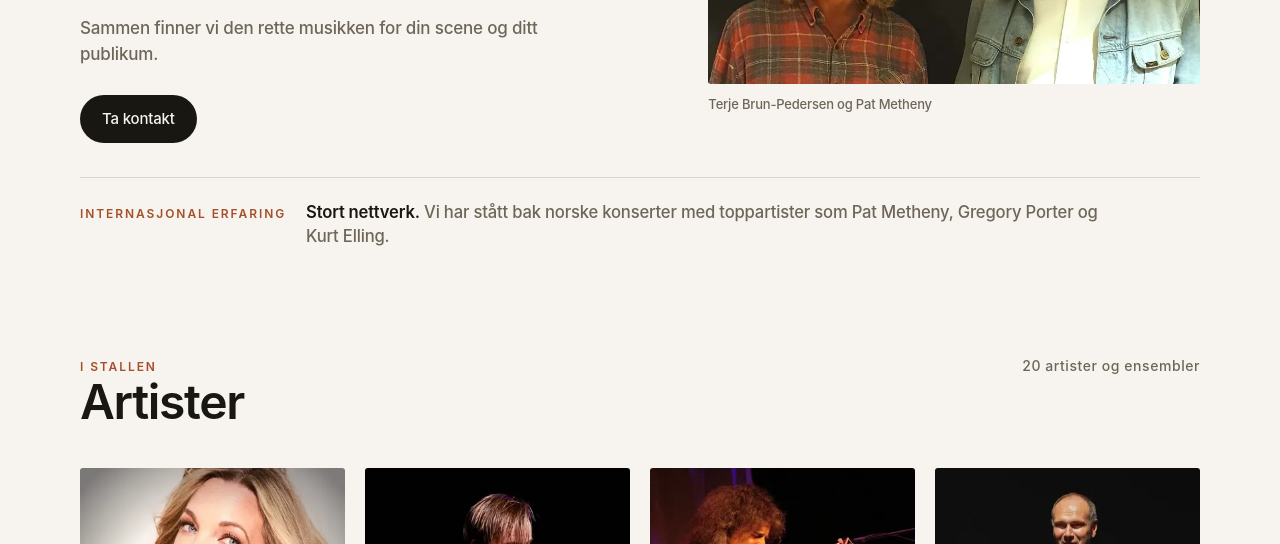
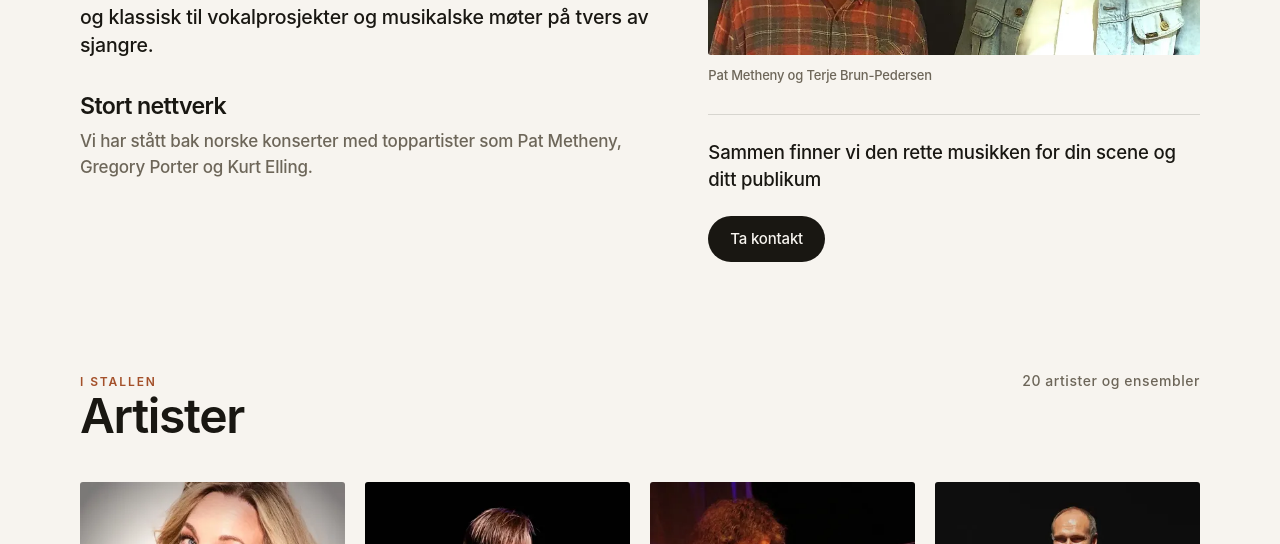
Before and after one commit to trollieske/terjebrun.no, a website: page index.html in a window 1280 px wide. Shown: the part 556-1100 px from the top of the page. Drawn offline with Linux system fonts and the light colour scheme.

Commit message:
Feltet: kundens rekkefølge, riktig bildetekst og cta under bildet
- «Utvalgte musikere» er tatt ut.
- «Pålitelig samarbeid» står i aksentfargen, som overlinja hadde.
- Etter posisjoneringen kommer «Stort nettverk» som underoverskrift (h2) med
  linja «Vi har stått bak norske konserter med toppartister som Pat Metheny,
  Gregory Porter og Kurt Elling.»
- Bildeteksten er endret til «Pat Metheny og Terje Brun-Pedersen» — han står
  til venstre, Terje til høyre.
- Under bildet: «Sammen finner vi den rette musikken for din scene og ditt
  publikum» med «Ta kontakt»-knappen.
- Erfaringsstripa på tvers er fjernet (innholdet ligger nå i teksten).
- Båndet er urørt: logo + bokeh, 237 px.

Merk: «Internasjonal erfaring» er dermed ikke lenger med på siden. Det var
første halvdel av linje 4 hans — se README om den skal inn igjen.

```diff
--- a/css/style.css
+++ b/css/style.css
@@ -360,12 +360,29 @@ h1, h2, h3 {
   font-size: clamp(1.05rem, 1.55vw, 1.22rem);
   line-height: 1.45;
 }
-.presentasjon-invitasjon {
-  max-width: 44ch;
-  margin-top: 18px;
+.presentasjon-nettverk {
+  margin-top: clamp(24px, 3vw, 34px);
+  font-size: clamp(1.15rem, 1.9vw, 1.45rem);
+}
+.presentasjon-brødtekst {
+  max-width: 50ch;
+  margin-top: 10px;
   color: var(--blekk-dempet);
 }
-.presentasjon-handling { margin-top: clamp(22px, 2.6vw, 28px); }
+
+/* Høyre kolonne: bildet, og invitasjonen med kontaktknappen under det */
+.presentasjon-hoyre {
+  display: flex;
+  flex-direction: column;
+  gap: clamp(20px, 2.4vw, 28px);
+}
+.presentasjon-cta { border-top: 1px solid var(--strek); padding-top: clamp(18px, 2.2vw, 24px); }
+.presentasjon-cta p {
+  max-width: 46ch;
+  font-size: clamp(1.02rem, 1.45vw, 1.16rem);
+  line-height: 1.45;
+}
+.presentasjon-handling { margin-top: clamp(18px, 2.2vw, 24px); }
 .presentasjon-bilde { margin: 0; }
 .presentasjon-bilde img {
   width: 100%;
@@ -378,24 +395,7 @@ h1, h2, h3 {
   font-size: 13px;
   color: var(--blekk-dempet);
 }
-/* Erfaringslinja under, på tvers, skilt med en hårstrek */
-.presentasjon-erfaring {
-  display: flex;
-  flex-wrap: wrap;
-  align-items: baseline;
-  gap: 6px 20px;
-  margin-top: clamp(22px, 2.8vw, 34px);
-  padding-top: clamp(16px, 2vw, 22px);
-  border-top: 1px solid var(--strek);
-  color: var(--blekk-dempet);
-}
-.presentasjon-erfaring .eyebrow { flex: none; }
-.presentasjon-erfaring span + span {
-  max-width: 76ch;
-  font-size: clamp(.98rem, 1.3vw, 1.08rem);
-  line-height: 1.45;
-}
-.presentasjon-erfaring b { color: var(--blekk); font-weight: 600; }
+
 
 /* --- artistrutenett ---------------------------------------------------- */
 .rutenett {
--- a/index.html
+++ b/index.html
@@ -72,24 +72,25 @@ try{var t=localStorage.getItem('tema');if(t)document.documentElement.dataset.tem
     <div class="wrap">
       <div class="presentasjon-inn">
         <div class="presentasjon-tekst">
-          <p class="eyebrow presentasjon-eyebrow">Utvalgte musikere</p>
           <h1 class="presentasjon-tittel"><span>Sterke konserter.</span> <span class="aksent">Pålitelig samarbeid.</span></h1>
           <p class="presentasjon-lede">TBP representerer norske og internasjonale artister – fra jazz og klassisk til vokalprosjekter og musikalske møter på tvers av sjangre.</p>
-          <p class="presentasjon-invitasjon">Sammen finner vi den rette musikken for din scene og ditt publikum.</p>
-          <p class="presentasjon-handling"><a class="knapp" href="mailto:tbrun-pe@online.no?subject=Booking">Ta kontakt</a></p>
+          <h2 class="presentasjon-nettverk">Stort nettverk</h2>
+          <p class="presentasjon-brødtekst">Vi har stått bak norske konserter med toppartister som Pat Metheny, Gregory Porter og Kurt Elling.</p>
         </div>
-        <figure class="presentasjon-bilde">
-          <img src="assets/bilder/kurland-900.webp"
-               srcset="assets/bilder/kurland-900.webp 900w, assets/bilder/kurland-1600.webp 1600w"
-               sizes="(min-width: 900px) 42vw, 92vw"
-               alt="Terje Brun-Pedersen og Pat Metheny" width="1600" height="900" loading="lazy" decoding="async">
-          <figcaption>Terje Brun-Pedersen og Pat Metheny</figcaption>
-        </figure>
+        <div class="presentasjon-hoyre">
+          <figure class="presentasjon-bilde">
+            <img src="assets/bilder/kurland-900.webp"
+                 srcset="assets/bilder/kurland-900.webp 900w, assets/bilder/kurland-1600.webp 1600w"
+                 sizes="(min-width: 900px) 42vw, 92vw"
+                 alt="Pat Metheny og Terje Brun-Pedersen" width="1600" height="900" loading="lazy" decoding="async">
+            <figcaption>Pat Metheny og Terje Brun-Pedersen</figcaption>
+          </figure>
+          <div class="presentasjon-cta">
+            <p>Sammen finner vi den rette musikken for din scene og ditt publikum</p>
+            <p class="presentasjon-handling"><a class="knapp" href="mailto:tbrun-pe@online.no?subject=Booking">Ta kontakt</a></p>
+          </div>
+        </div>
       </div>
-      <p class="presentasjon-erfaring">
-        <span class="eyebrow">Internasjonal erfaring</span>
-        <span><b>Stort nettverk.</b> Vi har stått bak norske konserter med toppartister som Pat Metheny, Gregory Porter og Kurt Elling.</span>
-      </p>
     </div>
   </section>
 
```
Also changed, not shown: src/index.html (+15 -14 lines), README.md.
